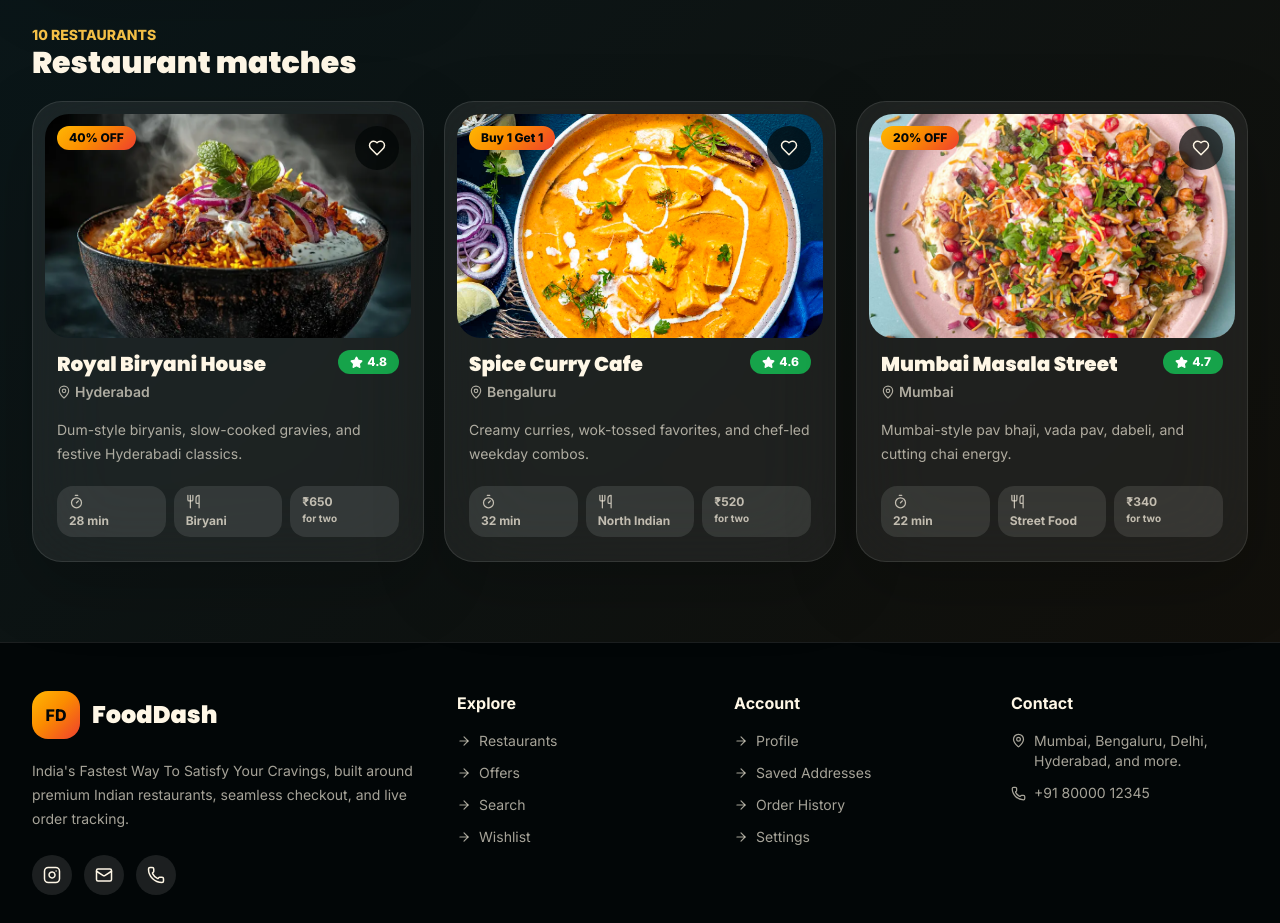
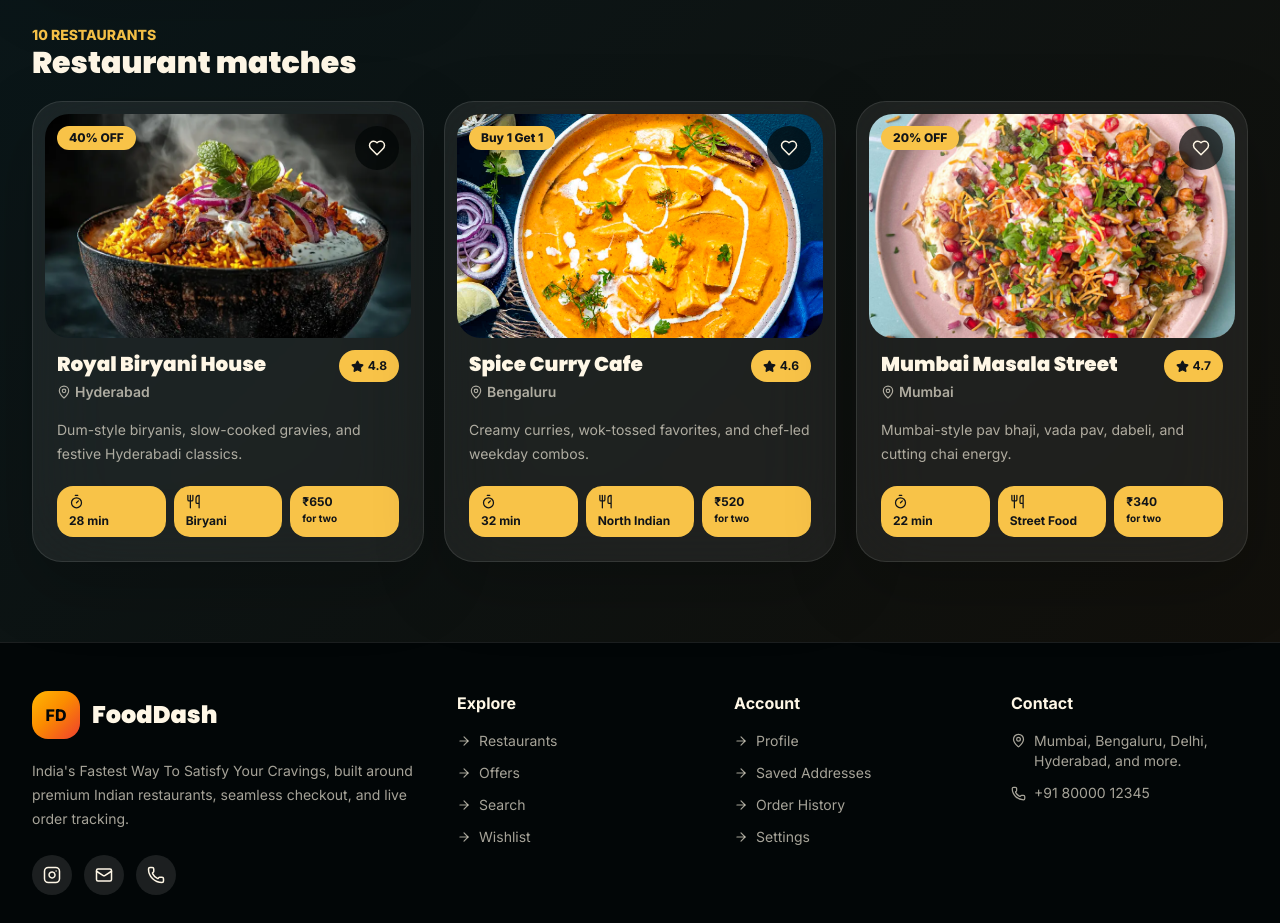
Before and after one commit to mahek-yadav/FoodDashapp, a React (Vite) app: page /search in a window 1280 px wide. Shown: the part 4140-5063 px from the top of the page. Built offline with nearby package versions, Linux system fonts and the light colour scheme.

Commit message:
style(restaurants): make featured restaurant tags use brand color

```diff
--- a/src/components/food/RestaurantCard.jsx
+++ b/src/components/food/RestaurantCard.jsx
@@ -37,7 +37,7 @@ export default function RestaurantCard({ restaurant, index = 0 }) {
         >
           <Heart size={18} fill={saved ? "currentColor" : "none"} />
         </button>
-        <span className="absolute left-3 top-3 rounded-full bg-flame-gradient px-3 py-1 text-xs font-black text-ink-950">
+        <span className="absolute left-3 top-3 pill-brand">
           {restaurant.offers[0]}
         </span>
       </div>
@@ -52,7 +52,7 @@ export default function RestaurantCard({ restaurant, index = 0 }) {
               <MapPin size={14} /> {restaurant.city}
             </p>
           </div>
-          <span className="flex shrink-0 items-center gap-1 rounded-full bg-mint-500 px-3 py-1 text-xs font-black text-white">
+          <span className="flex shrink-0 items-center gap-1 chip-brand">
             <Star size={13} fill="currentColor" /> {restaurant.rating}
           </span>
         </div>
@@ -60,13 +60,13 @@ export default function RestaurantCard({ restaurant, index = 0 }) {
         <p className="mt-4 line-clamp-2 text-sm leading-6 text-ink-700 dark:text-cream/65">{restaurant.description}</p>
 
         <div className="mt-5 grid grid-cols-3 gap-2 text-xs font-bold text-ink-700 dark:text-cream/70">
-          <span className="rounded-2xl bg-ink-950/5 px-3 py-2 dark:bg-white/10">
+          <span className="chip-brand">
             <Timer className="mb-1" size={15} /> {restaurant.deliveryTime} min
           </span>
-          <span className="rounded-2xl bg-ink-950/5 px-3 py-2 dark:bg-white/10">
+          <span className="chip-brand">
             <Utensils className="mb-1" size={15} /> {restaurant.cuisine[0]}
           </span>
-          <span className="rounded-2xl bg-ink-950/5 px-3 py-2 dark:bg-white/10">
+          <span className="chip-brand">
             {formatINR(restaurant.priceForTwo)}
             <span className="block text-[10px]">for two</span>
           </span>
--- a/src/index.css
+++ b/src/index.css
@@ -109,6 +109,12 @@
     color: rgb(17,20,24);
   }
 
+  .chip-brand {
+    @apply rounded-2xl px-3 py-2 text-xs font-bold;
+    background: rgb(var(--brand));
+    color: rgb(17,20,24);
+  }
+
   /* Map legacy flame-* utilities to the new brand color so existing markup updates */
   .text-flame-300,
   .text-flame-500,
```
